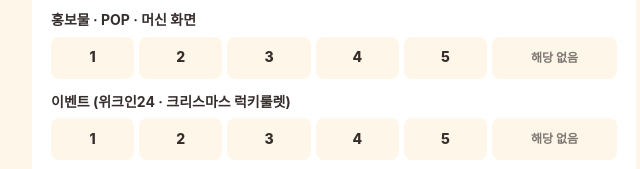
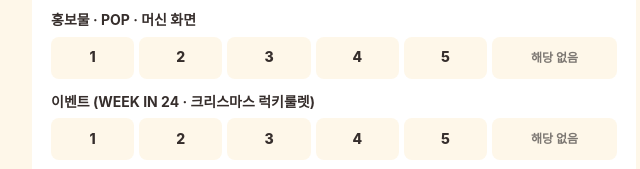
Before and after one commit to latte-hub/cafein24_event, a plain HTML site: page voice.html in a window 1280 px wide. Shown: the part 1146-1315 px from the top of the page, 306-946 px from the left. Drawn offline with Linux system fonts and the light colour scheme; a web font is replaced by a local one.

Commit message:
Add files via upload

```diff
--- a/voice.html
+++ b/voice.html
@@ -87,30 +87,35 @@ button:focus-visible{outline:3px solid rgba(255,77,0,.45);outline-offset:2px}
 <script type="module">
 import { firebaseConfig } from "./js/firebase-config.js";
 
-/* ── 문항 (2026-11-13 수정 · 19문항 · 필수 5) ── */
+/* ── 문항 (2026-11-19 수정 · 23문항 · 필수 5) ── */
 const SECTIONS = [
  { t:'올 한 해 만족도', q:[
   {id:1,req:1,type:'scale',t:'올해 카페인24와 함께한 한 해, 전체적으로 얼마나 만족하셨나요?',lo:'많이 아쉬웠어요',hi:'아주 만족해요'},
   {id:2,type:'text',t:'그렇게 답하신 가장 큰 이유는 무엇인가요?'}]},
  { t:'항목별 만족도', q:[
   {id:4,req:1,type:'matrix',t:'아래 항목은 얼마나 만족하셨나요?',hint:'1점 많이 아쉬웠어요 ~ 5점 아주 만족해요',
-   rows:['원두 · 음료 맛과 품질','신메뉴 (문경 오미자티 · 딸기라떼 등)','디저트 · 다과','홍보물 · POP · 머신 화면','이벤트 (위크인24 · 크리스마스 럭키룰렛)','담당 SV 소통 · 방문','발주 · 물류','머신 · 기기 관리','본사 공지 · 다라미 커뮤니티 소통']},
+   rows:['원두 · 음료 맛과 품질','신메뉴 (문경 오미자티 · 딸기라떼 등)','디저트 · 다과','홍보물 · POP · 머신 화면','이벤트 (WEEK IN 24 · 크리스마스 럭키룰렛)','담당 SV 소통 · 방문','발주 · 물류','머신 · 기기 관리','본사 공지 · 다라미 커뮤니티 소통']},
   {id:5,type:'long',t:'점수가 낮은 항목이 있다면, 어떤 점이 아쉬웠는지 알려주세요.'}]},
  { t:'좋았던 점 · 아쉬운 점', q:[
-  {id:6,type:'multi',max:2,t:'올해 가장 좋았던 것은 무엇인가요?',o:['신메뉴 · 시즌 메뉴','디저트 · 다과 거치대','위크인24','담당 SV 방문 · 코칭','QSC 점검','네이버 플레이스 지원','인스타 콘텐츠 (3D 다라미 · 신메뉴 콘텐츠)','기타']},
+  {id:6,type:'multi',max:2,t:'올해 가장 좋았던 것은 무엇인가요?',o:['신메뉴 · 시즌 메뉴','디저트 · 다과 거치대','WEEK IN 24','담당 SV 방문 · 코칭','QSC 점검','네이버 플레이스 지원','인스타 콘텐츠 (3D 다라미 · 신메뉴 콘텐츠)','기타']},
   {id:7,type:'text',t:'좋았던 점을 조금 더 이야기해 주세요.'},
   {id:8,req:1,type:'long',t:'올해 가장 아쉬웠던 점은 무엇인가요?'}]},
  { t:'개선을 바라는 점', q:[
   {id:9,req:1,type:'multi',max:3,exact:3,t:'내년에 꼭 나아졌으면 하는 것 3가지를 골라주세요.',o:['원두 · 음료 맛','신메뉴 개발','디저트 종류 · 가격','머신 · 기기','발주 · 물류','홍보물 · POP','이벤트 · 프로모션','담당 SV 소통','매출 분석 · 리포트','포인트 · 정산','본사 공지 · 소통 방식','기타']},
-  {id:10,type:'long',t:'그중 가장 급한 하나는 무엇이고, 어떻게 바뀌면 좋을까요?'},
-  {id:11,type:'multi',max:3,t:'내년에 이런 메뉴가 나오면 좋겠어요.',o:['논커피 라떼','에이드 · 티','지역 산지 음료','짜 먹는 파우치 음료','단짠 디저트','아이들이 좋아할 음료 · 디저트','건강 간식 (PICK PEAK)','계절 한정 메뉴','기타']},
-  {id:12,type:'text',t:'꼭 나왔으면 하는 메뉴가 있다면 이름이나 예시를 적어주세요.'}]},
+  {id:10,type:'long',t:'그중 가장 급한 하나는 무엇이고, 어떻게 바뀌면 좋을까요?'}]},
+ { t:'내년 메뉴', q:[
+  {id:11,type:'multi',max:3,t:'내년에 이런 메뉴가 나오면 좋겠어요.',o:['생우유와 맛이 비슷한 고원유 함량 밀크파우더 (기존 대비 공급가 20% 인상)','에너지 드링크 등 기능성 음료용 액상 원료','에이드 · 티','짜 먹는 파우치 음료','단짠 디저트','아이들이 좋아할 음료 · 디저트','건강 간식 (PICK PEAK)','계절 한정 메뉴','기타']},
+  {id:25,type:'one',t:'분유 맛과 단맛이 없고 생우유와 맛이 비슷한 고원유 함량 밀크파우더가 출시된다면, 기존 대비 공급가가 20% 인상되어도 도입하실 의향이 있으신가요?',o:['도입할게요','맛을 보고 정할게요','도입하지 않을래요']},
+  {id:26,type:'long',t:'카페인24 전체 매장 관점에서, 어떤 디저트가 출시되면 좋을까요?'},
+  {id:27,type:'duo',t:'내년에 꼭 출시되었으면 하는 메뉴명이나 참고 상품을 디저트 1종, 음료 1종씩 적어 주세요.',f:[['dessert','디저트','예: ○○ 쿠키, 편의점 ○○ 같은 디저트'],['drink','음료','예: ○○ 라떼, ○○ 브랜드의 ○○ 음료']]},
+  {id:29,type:'one',t:'웰니스 디저트 브랜드 ‘피크피크’의 제품이 카페인24 프리미엄 디저트 라인으로 출시된다면 도입하실 의향이 있으신가요?',hint:'소비자 판매가 3,000~5,000원',o:['도입할게요','제품을 보고 정할게요','도입하지 않을래요']}]},
  { t:'2027 계획', q:[
-  {id:13,type:'one',t:'2027 계획 중 우리 매장에 가장 도움이 될 것 같은 것은 무엇인가요?',o:['브랜드 강화 (인스타그램 · 3D 다라미 · 매장 외관)','디저트 판매율 (PICK PEAK · 새 디저트)','위크인24 (매달 이벤트)','매장별 매출 리포트 + 담당 SV']},
+  {id:13,type:'one',t:'2027 계획 중 우리 매장에 가장 도움이 될 것 같은 것은 무엇인가요?',o:['브랜드 강화 (인스타그램 · 3D 다라미 · 매장 외관)','디저트 판매율 (PICK PEAK · 새 디저트)','WEEK IN 24 (분기별 이벤트)','매장별 매출 리포트 + 담당 SV']},
   {id:24,type:'long',t:'2027 계획 중 더 들어갔으면 하는 의견이 있으신가요?'},
-  {id:14,type:'one',t:'내년 위크인24에 참여하실 생각이 있으신가요?',o:['매번 참여할게요','상황 보고 참여할게요','참여가 어려워요','해당 이벤트가 별로예요']},
+  {id:14,type:'one',t:'내년 분기별로 진행되는 WEEK IN 24 이벤트에 참여하실 의향이 있으신가요?',o:['매번 참여할게요','상황 보고 참여할게요','참여가 어려워요','해당 이벤트가 별로예요']},
   {id:23,type:'long',t:'아쉽다고 생각하신 이유는 무엇인가요?',when:a=>a[14]==='해당 이벤트가 별로예요'},
-  {id:15,type:'multi',max:5,t:'참여를 망설이게 하는 이유는 무엇인가요?',when:a=>a[14]==='상황 보고 참여할게요'||a[14]==='참여가 어려워요',o:['할인 부담','준비 · 부착이 번거로움','효과를 잘 모르겠음','공지를 늦게 봄','기타']}]},
+  {id:15,type:'multi',max:5,t:'참여를 망설이게 하는 이유는 무엇인가요?',when:a=>a[14]==='상황 보고 참여할게요'||a[14]==='참여가 어려워요',o:['할인 부담','준비 · 부착이 번거로움','효과를 잘 모르겠음','공지를 늦게 봄','기타']},
+  {id:30,type:'long',t:'WEEK IN 24에서 진행했으면 하는 이벤트가 있다면 적어 주세요.',hint:'매장 머신의 기능으로 구현할 수 있는 이벤트를 기준으로 작성해 주세요.'}]},
  { t:'칭찬 한마디', q:[
   {id:17,type:'text',t:'올해 고마웠던 사람이나 팀이 있나요?',ph:'예: 담당 SV 최프로님, 운영팀'},
   {id:18,type:'long',t:'칭찬 한마디를 남겨주세요. 꼭 전해드릴게요.'}]},
@@ -127,6 +132,7 @@ function body(q){
   const a=ans[q.id];
   if(q.type==='scale') return `<div class="scale s5">${[1,2,3,4,5].map(n=>`<button type="button" data-n="${n}" aria-pressed="${a===n}">${n}</button>`).join('')}</div><div class="ends"><span>1 ${q.lo}</span><span>5 ${q.hi}</span></div>`;
   if(q.type==='nps') return `<div class="scale s11">${[0,1,2,3,4,5,6,7,8,9,10].map(n=>`<button type="button" data-n="${n}" aria-pressed="${a===n}">${n}</button>`).join('')}</div><div class="ends"><span>0 ${q.lo}</span><span>10 ${q.hi}</span></div>`;
+  if(q.type==='duo') return q.f.map(([k,label,ph])=>`<p class="sub">${label}</p><input type="text" maxlength="200" data-f="${k}" value="${esc(a?.[k]||'')}" placeholder="${esc(ph)}" aria-label="${esc(label)}">`).join('');
   if(q.type==='text') return `<input type="text" maxlength="200" value="${esc(a||'')}" placeholder="${esc(q.ph||'')}" aria-label="${esc(q.t)}">`;
   if(q.type==='long') return `<textarea maxlength="2000" aria-label="${esc(q.t)}">${esc(a||'')}</textarea>`;
   if(q.type==='matrix') return `<p class="hint">${q.hint}</p><div class="mx">${q.rows.map((r,i)=>`<div class="mxr"><span>${r}</span><div>${[1,2,3,4,5].map(n=>`<button type="button" data-r="${i}" data-n="${n}" aria-pressed="${a?.[i]===n}">${n}</button>`).join('')}<button type="button" class="na" data-r="${i}" data-n="0" aria-pressed="${a?.[i]===0}">해당 없음</button></div></div>`).join('')}</div>`;
@@ -137,7 +143,7 @@ function body(q){
 }
 const sub=q=>q.type==='multi'?`<small>${q.exact?`${q.exact}개 선택`:q.max<5?`최대 ${q.max}개`:'여러 개 선택'}</small>`:'';
 function render(){
-  $('#qs').innerHTML=SECTIONS.map((s,si)=>`<section class="sec"><em>${si+1} / ${SECTIONS.length}</em><h2>${s.t}</h2>${s.q.map(q=>`<div class="q" id="q${q.id}" ${q.when&&!q.when(ans)?'hidden':''}><h3>${q.req?'<i>★</i> ':''}${q.t}${sub(q)}</h3><div class="b">${body(q)}</div><p class="msg" hidden></p></div>`).join('')}</section>`).join('');
+  $('#qs').innerHTML=SECTIONS.map((s,si)=>`<section class="sec"><em>${si+1} / ${SECTIONS.length}</em><h2>${s.t}</h2>${s.q.map(q=>`<div class="q" id="q${q.id}" ${q.when&&!q.when(ans)?'hidden':''}><h3>${q.req?'<i>★</i> ':''}${q.t}${sub(q)}</h3>${q.hint&&q.type!=='matrix'?`<p class="hint">${esc(q.hint)}</p>`:''}<div class="b">${body(q)}</div><p class="msg" hidden></p></div>`).join('')}</section>`).join('');
   progress();
 }
 const filled=q=>{const a=ans[q.id];
@@ -165,6 +171,7 @@ $('#qs').addEventListener('click',e=>{const b=e.target.closest('button');if(!b)r
   refresh(q)});
 $('#qs').addEventListener('input',e=>{const el=e.target,q=ALL.find(x=>'q'+x.id===el.closest('.q').id);
   if(q.type==='contact')ans[q.id]={...(ans[q.id]||{}),[el.dataset.f]:el.type==='checkbox'?el.checked:el.value};
+  else if(q.type==='duo'){const v={...(ans[q.id]||{})};if(el.value.trim())v[el.dataset.f]=el.value;else delete v[el.dataset.f];if(Object.keys(v).length)ans[q.id]=v;else delete ans[q.id]}
   else if(el.value.trim())ans[q.id]=el.value;else delete ans[q.id];
   $('#q'+q.id).classList.remove('bad');$('#q'+q.id).querySelector('.msg').hidden=true;save();progress()});
 
@@ -180,6 +187,7 @@ function payload(ts){const t=v=>typeof v==='string'?v.trim():v,d={v:1,createdAt:
     if(q.type==='matrix')d['q'+q.id]=q.rows.map((r,i)=>a[i]??null);
     else if(q.type==='contact')d['q'+q.id]={store:t(a.store),phone:t(a.phone),agree:true};
     else if(q.type==='pair')d['q'+q.id]={way:a.way||'',cycle:a.cycle||''};
+    else if(q.type==='duo')d['q'+q.id]={dessert:t(a.dessert||''),drink:t(a.drink||'')};
     else d['q'+q.id]=t(a)});
   return d}
 $('#send').addEventListener('click',async()=>{if(!check())return;const btn=$('#send');btn.disabled=true;btn.textContent='보내는 중…';
```
Also changed, not shown: voice-admin.html (+2 -2 lines), 1 other file.
